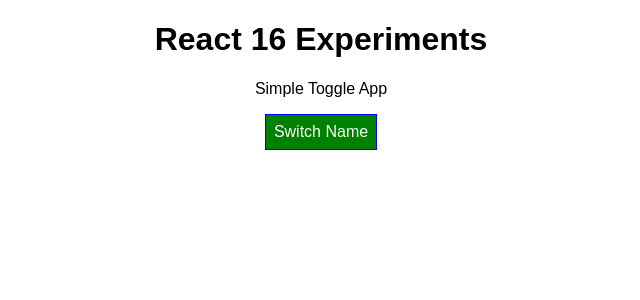
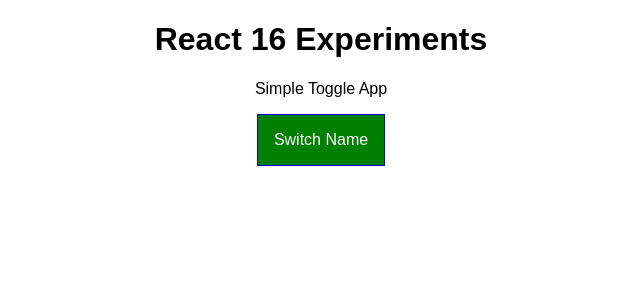
Before and after one commit to rivermanvr/react-16-rampup, a React app: page / in a window 1280 px wide. Shown: the top 300 px of the page, without its empty margins (319-959 px from the left). Built offline with nearby package versions, Linux system fonts and the light colour scheme.

Commit message:
working with pseudo selectors and cssmodules

```diff
--- a/src/App.css
+++ b/src/App.css
@@ -1,11 +1,28 @@
 .App {
   text-align: center;
 }
-.visible {
-  border-color: black;
-  border-width: 1px;
-  padding: 5px;
-  background-color: palegoldenrod;
+
+.App button {
+  border: 1px solid blue;
+  padding: 16px;
+  background-color: green;
+  font: inherit;
+  color: white;
+  cursor: pointer;
+}
+
+.App button:hover {
+  background-color: lightgreen;
+  color: black;
+}
+
+.App button.Red {
+  background-color: red;
+}
+
+.App button.Red:hover {
+  background-color: salmon;
+  color: black;
 }
 
 .red {
--- a/src/App.js
+++ b/src/App.js
@@ -37,15 +37,8 @@
 
   render() {
     const personData = this.state.persons;
-    const style = {
-      backgroundColor: 'green',
-      color: 'white',
-      font: 'inherit',
-      border: '1px solid blue',
-      padding: '8px',
-      cursor: 'pointer'
-    };
     let personList = null;
+    let btnClass = '';
     if (this.state.showPersons) {
       personList = (
         <div>
@@ -61,7 +54,7 @@
           }
         </div>
       );
-      style.backgroundColor = 'red';
+      btnClass = styles.Red;
     }
     const classes = [];
     if (this.state.persons.length <= 2) classes.push(styles.red);
@@ -71,7 +64,7 @@
         <h1>React 16 Experiments</h1>
         <p className={ classes.join(' ') }>Simple Toggle App</p>
         <button
-          style={ style }
+        className={ btnClass }
           onClick={ this.togglePersonsHandler }>
           Switch Name
         </button>
```
